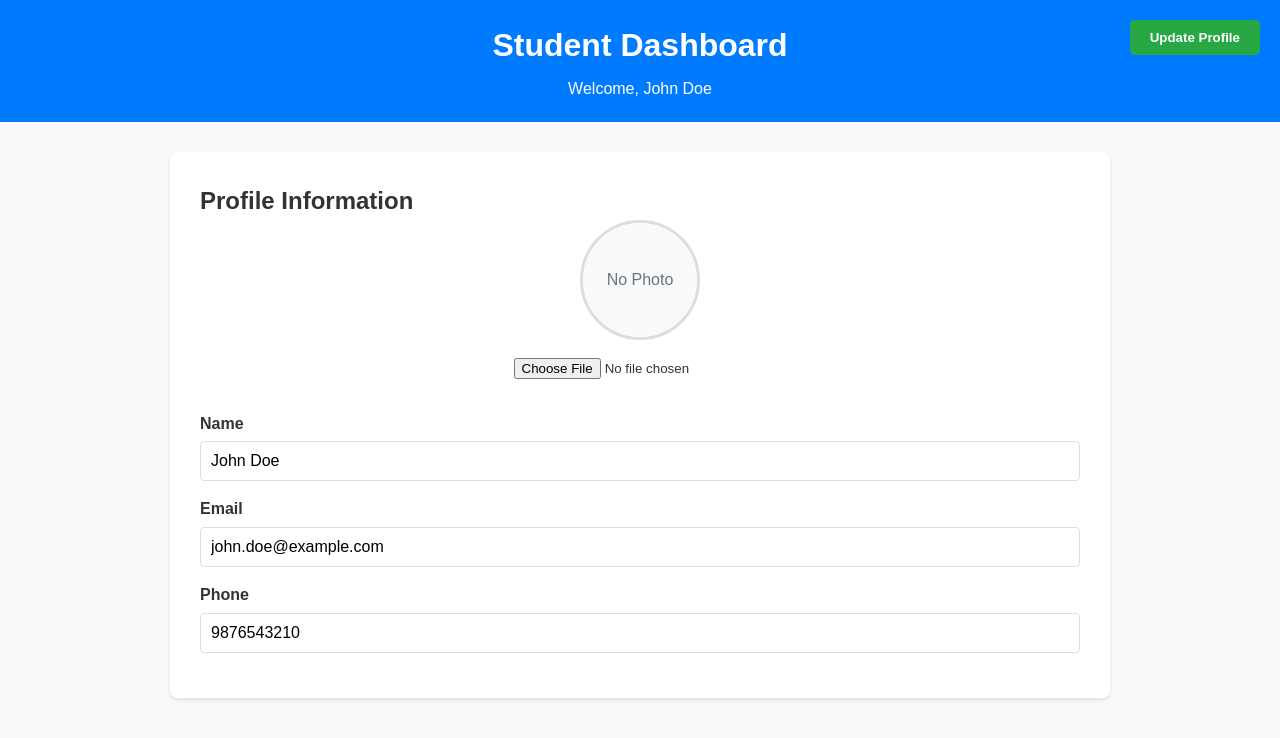
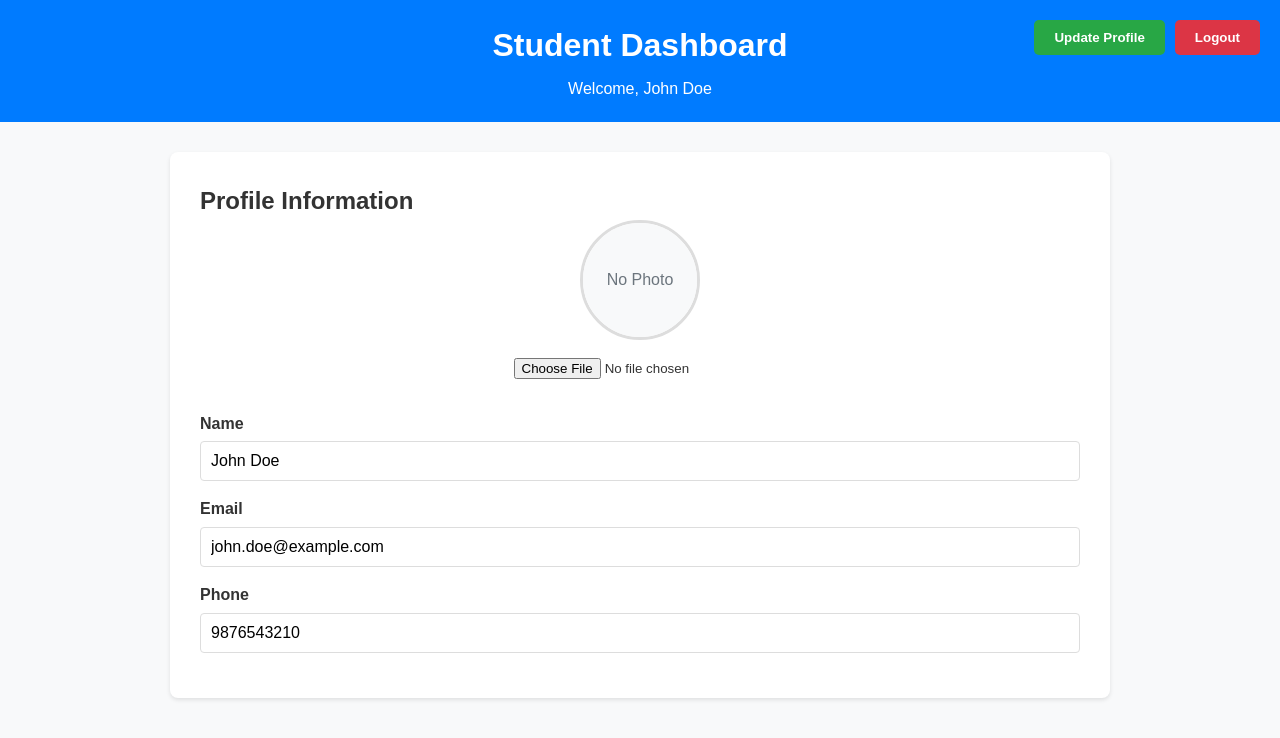
Before and after one commit to Common-Placement-Portal/FRONTEND, a React (Vite) app: page / in a window 1280 px wide. Shown: the top 738 px of the page. Built offline with nearby package versions, Linux system fonts and the light colour scheme.

Commit message:
Student logout feature

```diff
--- a/src/dashboards/student/StudentDashboard.jsx
+++ b/src/dashboards/student/StudentDashboard.jsx
@@ -47,14 +47,26 @@ const StudentDashboard = () => {
     });
   };
 
+  const handleLogout = () => {
+    if (window.confirm('Are you sure you want to logout?')) {
+      setShowAcademics(false);
+      alert('Logged out successfully!');
+    }
+  };
+
   return (
     <div className="dashboard">
       <div className="dashboard-header">
         <h1>Student Dashboard</h1>
         <p>Welcome, {student.name}</p>
-        <button onClick={handleProfileUpdate} className="update-profile-btn">
-          Update Profile
-        </button>
+        <div className="header-buttons">
+          <button onClick={handleProfileUpdate} className="update-profile-btn">
+            Update Profile
+          </button>
+          <button onClick={handleLogout} className="logout-btn">
+            Logout
+          </button>
+        </div>
       </div>
 
       <div className="dashboard-content">
--- a/src/styles/dashboard.css
+++ b/src/styles/dashboard.css
@@ -16,10 +16,15 @@
   margin-bottom: 5px;
 }
 
-.update-profile-btn {
+.header-buttons {
   position: absolute;
   top: 20px;
   right: 20px;
+  display: flex;
+  gap: 10px;
+}
+
+.update-profile-btn {
   background-color: #28a745;
   color: white;
   border: none;
@@ -32,6 +37,21 @@
 
 .update-profile-btn:hover {
   background-color: #218838;
+}
+
+.logout-btn {
+  background-color: #dc3545;
+  color: white;
+  border: none;
+  padding: 10px 20px;
+  border-radius: 5px;
+  cursor: pointer;
+  font-weight: bold;
+  transition: background-color 0.3s ease;
+}
+
+.logout-btn:hover {
+  background-color: #c82333;
 }
 
 .dashboard-nav {
```
